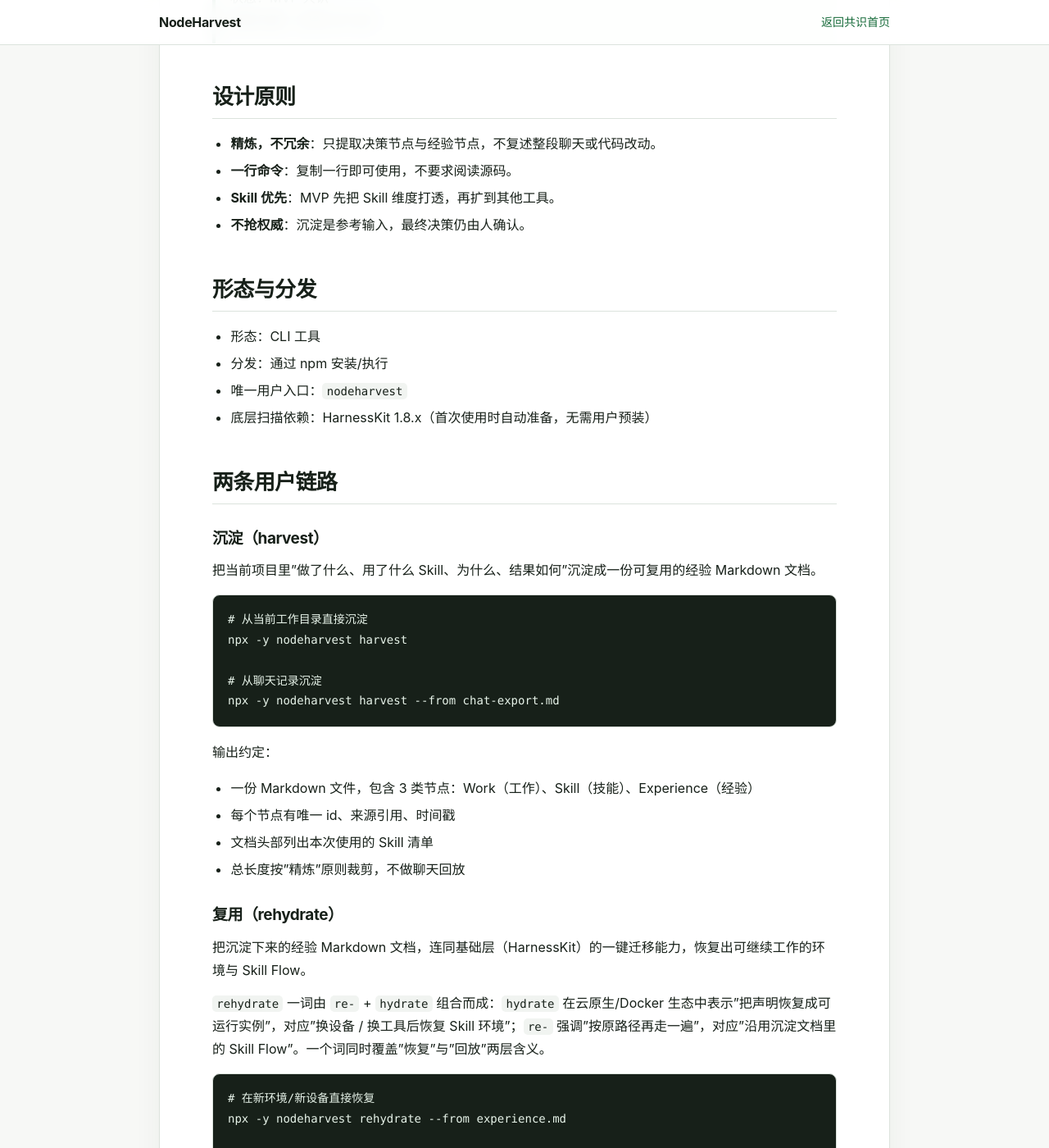
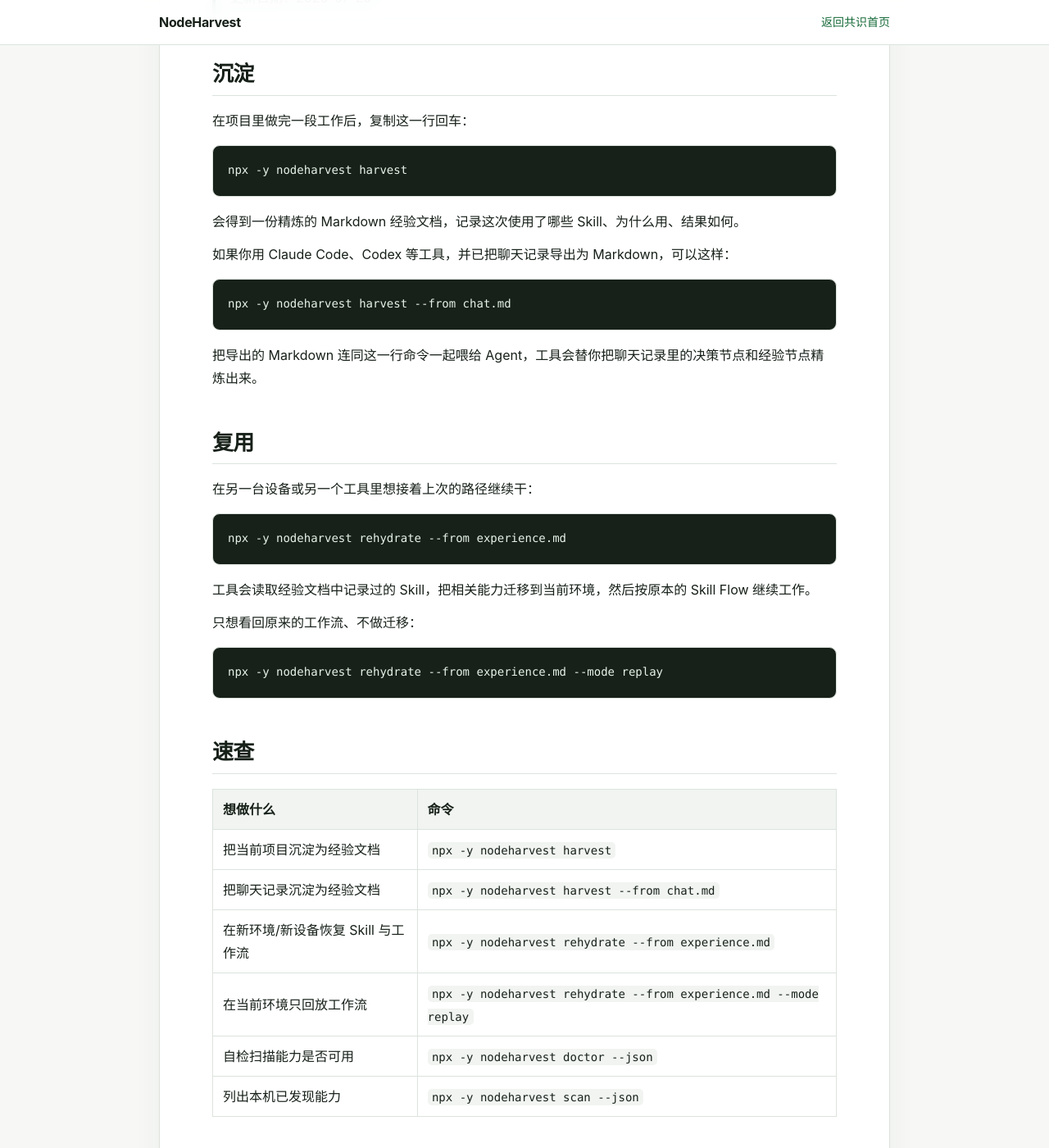
Before and after one commit to NodeHarvest/nodeharvest.github.io, a Jekyll site: the page built from docs/usage.md, in a window 1280 px wide and 1400 px high, scrolled down 262 px. Shown: the whole window at 82% size. Built offline with Jekyll 4.4.1, drawn with Linux system fonts in a browser that asks for light colours; some of the changed text lies outside the part shown.

Commit message:
docs(usage): 同步精简到只保留命令与结果
按产品负责人反馈，使用方法不应暴露方法论、词源解释、内部模型
或前置条件；用户只关心怎么用、用完能拿到什么。

- 删除设计原则、输出约定、前置条件、相关文档
- 删除 rehydrate 词源解释

````diff
--- a/docs/usage.md
+++ b/docs/usage.md
@@ -1,89 +1,60 @@
 ---
 layout: document
 title: 使用方法
-description: NodeHarvest 面向用户的沉淀（harvest）与复用（rehydrate）两条链路与一行命令。
+description: NodeHarvest 面向用户的沉淀与复用——复制一行命令即可使用。
 permalink: /documents/usage.html
 ---
 
 # 使用方法
 
-> 状态：MVP 共识
 > 更新日期：2026-07-26
 
-## 设计原则
+## 沉淀
 
-- **精炼，不冗余**：只提取决策节点与经验节点，不复述整段聊天或代码改动。
-- **一行命令**：复制一行即可使用，不要求阅读源码。
-- **Skill 优先**：MVP 先把 Skill 维度打透，再扩到其他工具。
-- **不抢权威**：沉淀是参考输入，最终决策仍由人确认。
-
-## 形态与分发
-
-- 形态：CLI 工具
-- 分发：通过 npm 安装/执行
-- 唯一用户入口：`nodeharvest`
-- 底层扫描依赖：HarnessKit 1.8.x（首次使用时自动准备，无需用户预装）
-
-## 两条用户链路
-
-### 沉淀（harvest）
-
-把当前项目里"做了什么、用了什么 Skill、为什么、结果如何"沉淀成一份可复用的经验 Markdown 文档。
+在项目里做完一段工作后，复制这一行回车：
 
 ```bash
-# 从当前工作目录直接沉淀
 npx -y nodeharvest harvest
-
-# 从聊天记录沉淀
-npx -y nodeharvest harvest --from chat-export.md
 ```
 
-输出约定：
+会得到一份精炼的 Markdown 经验文档，记录这次使用了哪些 Skill、为什么用、结果如何。
 
-- 一份 Markdown 文件，包含 3 类节点：Work（工作）、Skill（技能）、Experience（经验）
-- 每个节点有唯一 id、来源引用、时间戳
-- 文档头部列出本次使用的 Skill 清单
-- 总长度按"精炼"原则裁剪，不做聊天回放
-
-### 复用（rehydrate）
-
-把沉淀下来的经验 Markdown 文档，连同基础层（HarnessKit）的一键迁移能力，恢复出可继续工作的环境与 Skill Flow。
-
-`rehydrate` 一词由 `re-` + `hydrate` 组合而成：`hydrate` 在云原生/Docker 生态中表示"把声明恢复成可运行实例"，对应"换设备 / 换工具后恢复 Skill 环境"；`re-` 强调"按原路径再走一遍"，对应"沿用沉淀文档里的 Skill Flow"。一个词同时覆盖"恢复"与"回放"两层含义。
+如果你用 Claude Code、Codex 等工具，并已把聊天记录导出为 Markdown，可以这样：
 
 ```bash
-# 在新环境/新设备直接恢复
+npx -y nodeharvest harvest --from chat.md
+```
+
+把导出的 Markdown 连同这一行命令一起喂给 Agent，工具会替你把聊天记录里的决策节点和经验节点精炼出来。
+
+## 复用
+
+在另一台设备或另一个工具里想接着上次的路径继续干：
+
+```bash
 npx -y nodeharvest rehydrate --from experience.md
+```
 
-# 在当前环境只回放工作流（不迁移）
+工具会读取经验文档中记录过的 Skill，把相关能力迁移到当前环境，然后按原本的 Skill Flow 继续工作。
+
+只想看回原来的工作流、不做迁移：
+
+```bash
 npx -y nodeharvest rehydrate --from experience.md --mode replay
 ```
 
-前置条件：
-
-- 当前环境已具备 Node.js 20+
-- 首次使用时会自动拉取并校验 HarnessKit 1.8.x
-- 迁移过程只读经验文档与 HarnessKit 仓库，不修改用户仓库的 git 历史
-
-## 速查表
+## 速查
 
 | 想做什么 | 命令 |
 |---|---|
 | 把当前项目沉淀为经验文档 | `npx -y nodeharvest harvest` |
 | 把聊天记录沉淀为经验文档 | `npx -y nodeharvest harvest --from chat.md` |
 | 在新环境/新设备恢复 Skill 与工作流 | `npx -y nodeharvest rehydrate --from experience.md` |
-| 在当前环境只回放工作流（不迁移） | `npx -y nodeharvest rehydrate --from experience.md --mode replay` |
+| 在当前环境只回放工作流 | `npx -y nodeharvest rehydrate --from experience.md --mode replay` |
 | 自检扫描能力是否可用 | `npx -y nodeharvest doctor --json` |
 | 列出本机已发现能力 | `npx -y nodeharvest scan --json` |
 
 ## 错误与边界
 
-- `harvest` 解析失败时返回稳定错误码与可读建议；不输出半成品文档覆盖原文件
-- `rehydrate` 在缺少经验文档、HarnessKit 不可用或来源不完整时拒绝执行
-- 所有写操作（生成经验文档、安装/迁移 Skill）默认要求目标路径可写；冲突时优先保留既有文件并提示
-
-## 相关文档
-
-- [产品状态与执行计划]({{ '/documents/product-status-and-plan.html' | relative_url }})
-- [HarnessKit 基座与无感集成进展]({{ '/documents/harnesskit-foundation.html' | relative_url }})
-- [三人协作与另外两位成员贡献指南]({{ '/documents/three-person-contribution-guide.html' | relative_url }})
+- 经验文档已存在时，新内容写到旁边，不覆盖。
+- 缺少经验文档或基础层不可用时，`rehydrate` 拒绝执行，不静默回退。
````
